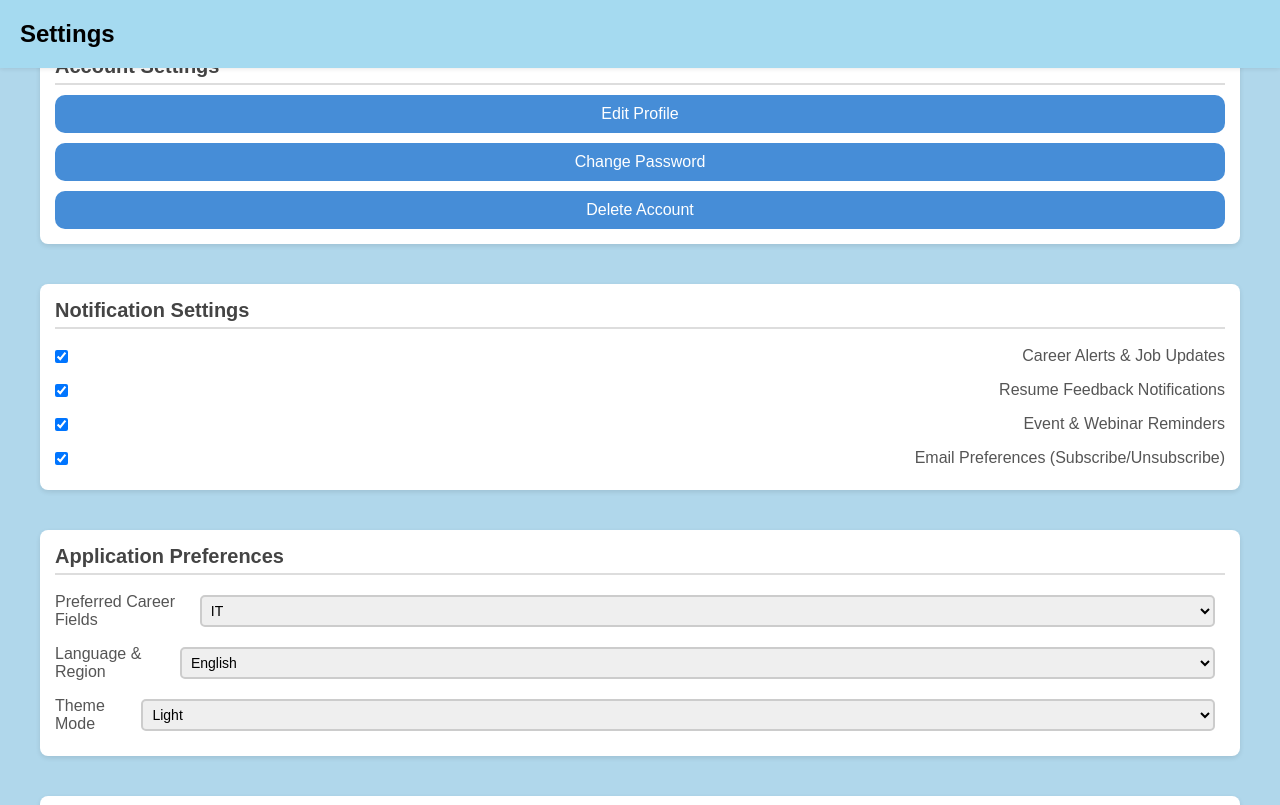
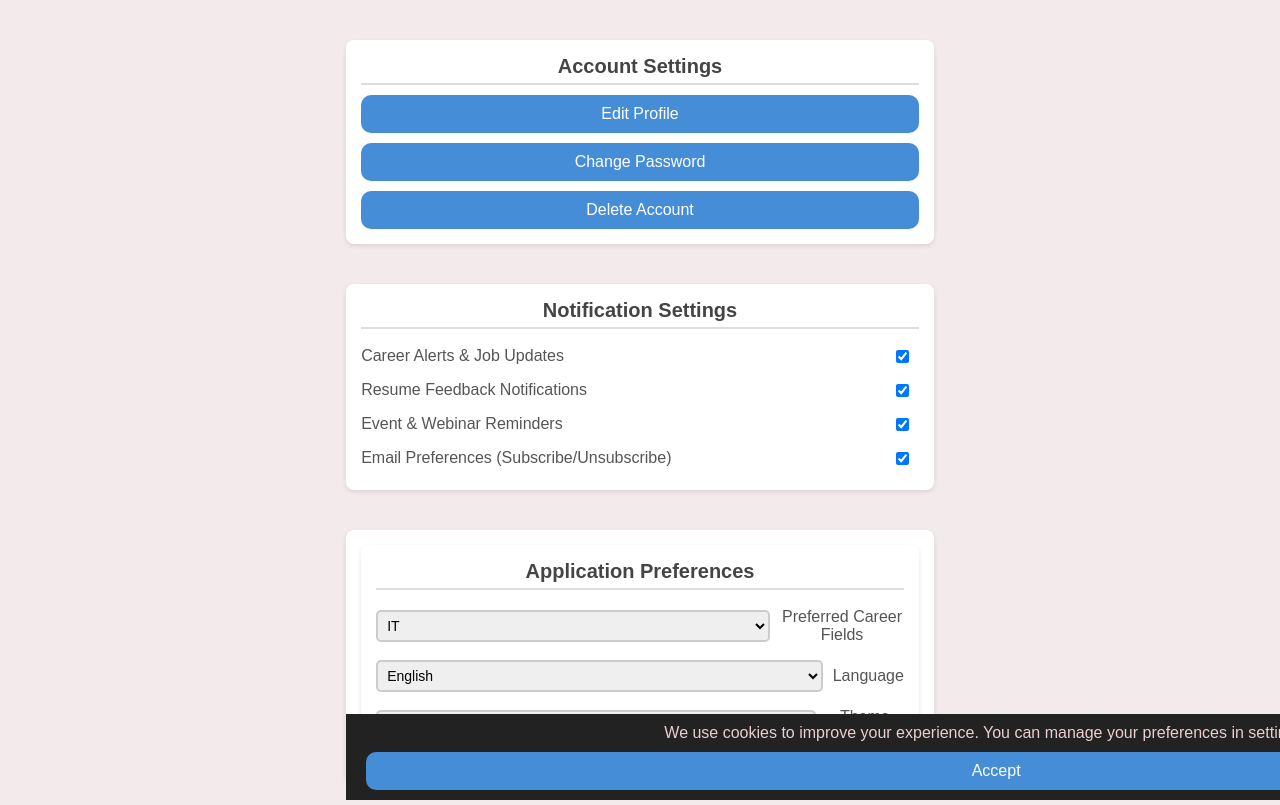
Before and after one commit to DevintthHaran/SDGP, a React (Create React App) app in the folder Frontend/sdgp-project/: page /setting in a window 1280 px wide. Shown: the top 805 px of the page. Built offline with nearby package versions, Linux system fonts and the light colour scheme.

Commit message:
change the css
change the background color and label and the set light and dark mode

```diff
--- a/Frontend/sdgp-project/src/pages/Setting.jsx
+++ b/Frontend/sdgp-project/src/pages/Setting.jsx
@@ -6,6 +6,13 @@ const FAQs = [
   { question: "What is this platform about?", answer: "This platform helps users explore career paths, receive job alerts, and get resume feedback." },
   { question: "Is this service free to use?", answer: "Yes! Basic features like job alerts and career suggestions are free." },
   { question: "How do I create an account?", answer: "Click the Sign Up button, fill in your details, and verify your email to start using the platform." },
+  { question: "How does this career guidance app help job seekers?", answer: " This app provides personalized career recommendations, resume-building tools, and job market insights to help users make informed career decisions."},
+  { question: "Is my personal information safe in this application?", answer: " Yes, we follow strict security protocols to protect your personal data and do not share it with third parties without consent."},
+  { question: "How do I update my career preferences in the app?" , answer: "You can update your preferences in the Settings section by selecting your skills, interests, and desired job roles."},
+  { question: "Can I connect with mentors or career advisors through this app?", answer: " Yes! The app offers a feature to connect with career advisors for personalized guidance and mentorship."},
+  { question:  "How do I get job recommendations based on my profile?", answer: "Our AI-powered system analyzes your profile details, skills, and work experience to provide suitable job recommendations."},
+  { question: "Does this app support resume and cover letter creation?" , answer: "Yes, you can create, edit, and download professional resumes and cover letters using our built-in templates."},
+  { question: "What should I do if I experience technical issues with the app?", answer: " If you face any issues, go to Settings → Support and report the problem. Our support team will assist you as soon as possible."},
 ];
 
 const termsofService = `
@@ -129,9 +136,9 @@ const Setting = () => {
     <div className="setting">
 
       <div className="settings-page">
-        <header className="header">
+        {/* <header className="header">
           <h1>Settings</h1>
-        </header>
+        </header> */}
         <main className="main-content">
           {/* Account Settings */}
           <section className="settings-section">
@@ -183,7 +190,8 @@ const Setting = () => {
           </section>
 
           {/* Application Preferences */}
-          <section className="settings-section">
+          <div className="settings-section">
+          <section className="settings-section-application">
             <h2>Application Preferences</h2>
             <label>
               Preferred Career Fields
@@ -198,7 +206,7 @@ const Setting = () => {
               </select>
             </label>
             <label>
-              Language & Region
+              Language
               <select
                 name="language"
                 value={settings.language}
@@ -222,6 +230,7 @@ const Setting = () => {
               </select>
             </label>
           </section>
+          </div>
 
           {/* Help & Support */}
           <section className="settings-section">
@@ -237,7 +246,7 @@ const Setting = () => {
             <h2>Frequently Asked Questions</h2>
             {FAQs.map((faq, index) => (
               <div key={index} className="faq-item">
-                <h3>{faq.question}</h3>
+                <h4>{faq.question}</h4>
                 <p>{faq.answer}</p>
               </div>
             ))}
--- a/Frontend/sdgp-project/src/style/setting.css
+++ b/Frontend/sdgp-project/src/style/setting.css
@@ -23,19 +23,38 @@
     display: flex;
     flex-direction: column;
     min-height: 100vh;
-    background: rgb(176, 215, 235);
+    justify-content: center; /* Center vertically */
+    align-items: center; /* Center horizontally */
+
     flex: 1; /* Take up all available space */
     padding: 20px; /* Add some padding to the content */
     box-sizing: border-box;
   }
+  /* Center all sections inside */
+  .settings-section, .faq-section, .terms-section, .privacy-section {
+    width: 100%; /* Reduce width for better centering */
+    max-width: 800px; /* Limit width */
+    text-align: center; /* Center text */
+  }
 
-  .header {
-    background-color: rgb(165, 218, 240);
+  /* .header {
+    background-color: rgb(192, 230, 246);
     color: black;
-    padding: 20px;
+    padding: 10px;
     text-align: left;
 
-  }
+  } */
+    /* Default Light Theme */
+    body.light {
+      background-color: #f3ebeb;
+      color: #333;
+    }
+
+    /* Dark Theme */
+    body.dark {
+      background-color: #1e1e1e;
+      color: #ffffff;
+    }
 
   .header h1 {
     margin: 0;
@@ -124,6 +143,7 @@
 .settings-section label {
   display: flex;
   justify-content: space-between;
+  flex-direction: row-reverse;
   align-items: center;
   padding: 8px 0;
   font-size: 16px;
@@ -137,6 +157,100 @@
   padding: 5px;
   font-size: 14px;
 }
+
+/* appliaction prefererence*/
+
+.settings-section-application label {
+  display: flex;
+  justify-content: space-between;
+  align-items: center;
+  padding: 8px 0;
+  font-size: 16px;
+  color: #555;
+}
+
+.settings-section-application select,
+.settings-section-application input[type="checkbox"] {
+  margin-right: 10px;
+  border-radius: 5px;
+  padding: 5px;
+  font-size: 14px;
+}
+.settings-section-application {
+  background: #ffffff;
+  padding: 15px;
+  border-radius: 8px;
+  box-shadow: 0 2px 5px rgba(0, 0, 0, 0.1);
+}
+
+
+
+/* .settings-section label {
+  display: flex;
+  align-items: center; /* Ensures text and checkbox are aligned */
+  /* gap: 10px;  Adds some spacing between the text and checkbox
+  padding: 8px 0;
+  font-size: 16px;
+  color: #555;
+} */
+
+
+/*FAQ SEction css*/
+.faq-section {
+  background: #f9f9f9;
+  color: black;
+  padding: 20px;
+  margin-top: 10px;
+  border-radius: 5px;
+  border: 1px solid #ddd;
+}
+
+.faq-item {
+  margin-bottom: 10px;
+  padding: 10px;
+  background: white;
+  border-radius: 5px;
+  box-shadow: 0 2px 5px rgba(0, 0, 0, 0.1);
+}
+.faq-item p{
+  text-align: left;
+}
+/*Terms of Service*/
+.terms-section {
+  color: black;
+  background: #f9f9f9;
+  padding: 15px;
+  border-radius: 5px;
+}
+
+/*Privacy section page style*/
+.privacy-section {
+  color: black;
+  background: #f9f9f9;
+  padding: 15px;
+  border-radius: 5px;
+}
+
+
+/* cookies style*/
+.cookie-banner {
+  position: fixed;
+  bottom: 0;
+  width: 100%;
+  background: #222;
+  color: rgb(235, 206, 206);
+  padding: 10px;
+  text-align: center;
+}
+.cookie-banner button {
+  margin-left: 10px;
+  padding: 5px 10px;
+  background: #4caf50;
+  border: none;
+  color: white;
+  cursor: pointer;
+}
+
 
 /* Button Styling */
 .setting button {
```
